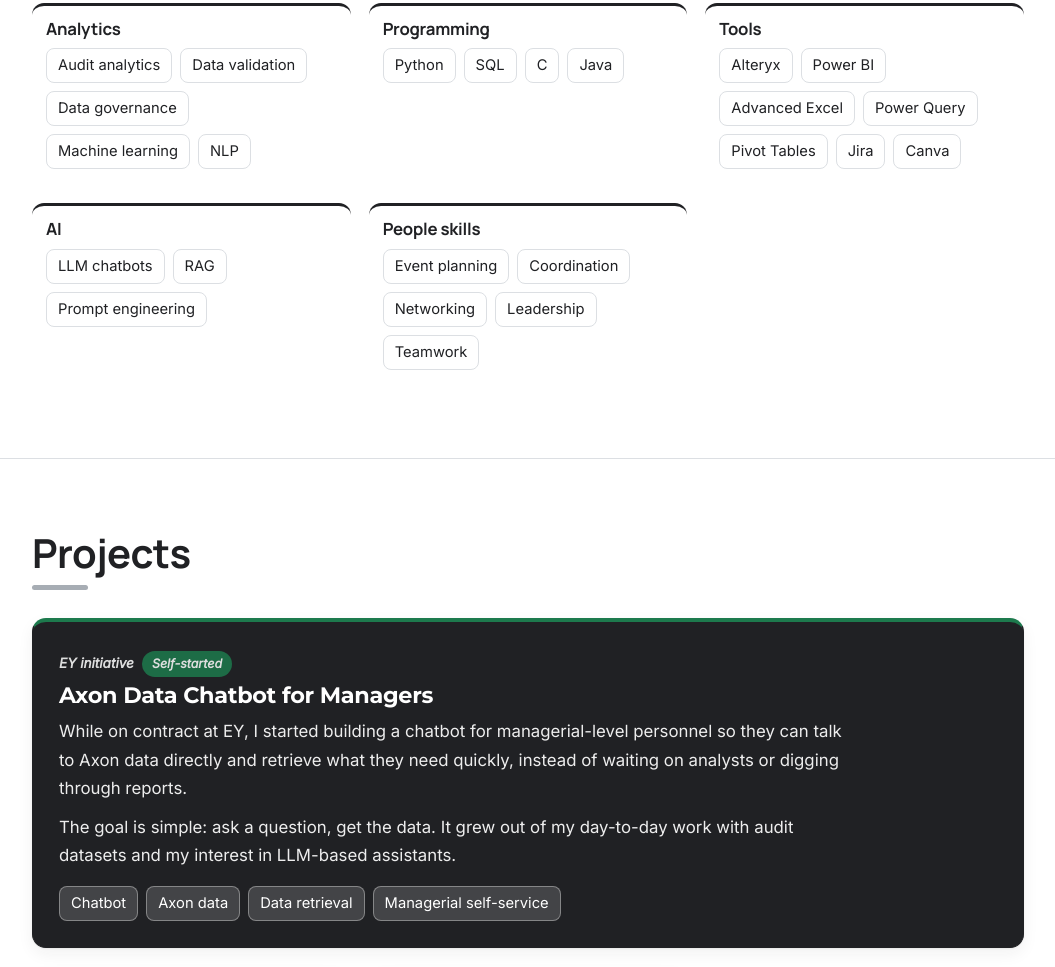
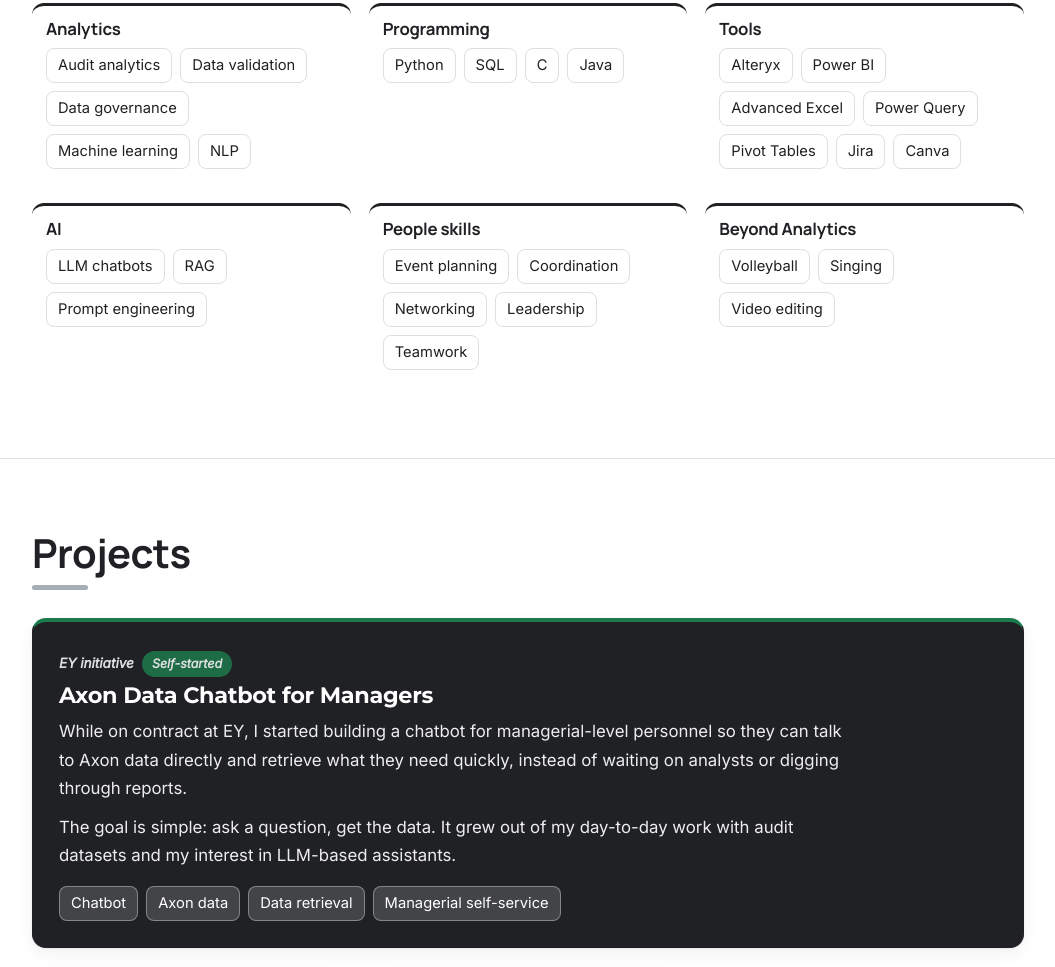
Before and after one commit to alphinn/alphinn.github.io, a plain HTML site: page index.html in a window 1280 px wide. Shown: the part 2999-3966 px from the top of the page, without its empty margins (112-1167 px from the left). Drawn offline with Linux system fonts and the light colour scheme.

Commit message:
Add files via upload

```diff
--- a/index.html
+++ b/index.html
@@ -359,6 +359,7 @@ h1,.tl h3,.proj h3,.intro b,.logo{font-family:var(--title)}
       <div class="group"><h3>Tools</h3><ul class="chips"><li>Alteryx</li><li>Power BI</li><li>Advanced Excel</li><li>Power Query</li><li>Pivot Tables</li><li>Jira</li><li>Canva</li></ul></div>
       <div class="group"><h3>AI</h3><ul class="chips"><li>LLM chatbots</li><li>RAG</li><li>Prompt engineering</li></ul></div>
       <div class="group"><h3>People skills</h3><ul class="chips"><li>Event planning</li><li>Coordination</li><li>Networking</li><li>Leadership</li><li>Teamwork</li></ul></div>
+      <div class="group"><h3>Beyond Analytics</h3><ul class="chips"><li>Volleyball</li><li>Singing</li><li>Video editing</li></ul></div>
     </div>
   </div>
 </section>
```
